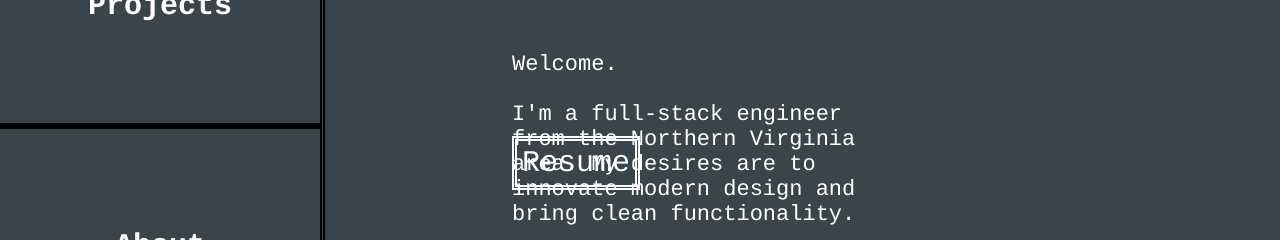
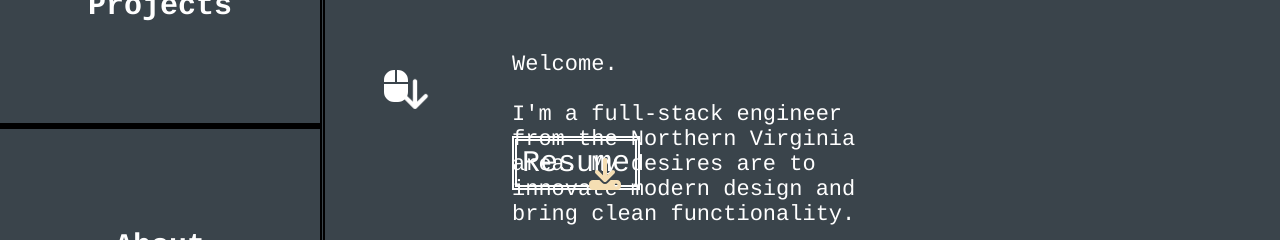
Before and after one commit to saehaana/html-css-prac, a React (Create React App) app: page / in a window 1280 px wide. Shown: the part 290-530 px from the top of the page. Built offline with nearby package versions, Linux system fonts and the light colour scheme.

Commit message:
moved resume download to separate icon, added scoll indicator to home page, updated preloader motion

```diff
--- a/src/App.js
+++ b/src/App.js
@@ -39,7 +39,13 @@ const App = () => {
                     transition={{ duration: 1, delay: 0.5}}>
                     Portfolio
                 </motion.h1>
-                <h1 className = "preloader-linebreak">||</h1>
+                <motion.h1
+                    className = "preloader-linebreak"
+                    initial={{ opacity: 0 }}
+                    animate={{ opacity: 1 }}
+                    transition={{ duration: 1}}>
+                    ||
+                </motion.h1>
                 <motion.h1
                     className = "preloader-subtitle"
                     initial={{ opacity: 0 }}
@@ -115,7 +121,7 @@ const App = () => {
 
         {
         <Routes>
-        <Route path = "/" element={<Home/>}/>
+        <Route path = "/" element={<Home/>} />
         <Route path = "/About" element={<About/>} />
         <Route path = "/Projects" element={<Projects/>} />
         </Routes>
--- a/src/components/Home.js
+++ b/src/components/Home.js
@@ -1,10 +1,21 @@
 import React from 'react';
 import '../stylesheets/Home.css';
 import{ motion } from "framer-motion"
+import { FontAwesomeIcon } from '@fortawesome/react-fontawesome'
+import { faArrowDown, faDownload, faMouse } from '@fortawesome/free-solid-svg-icons';
+
 
 const Home = () => {
     return (
     <>
+    <motion.div
+        initial={{ opacity: 0 }}
+        animate={{ opacity: 1 }}
+        transition={{ duration: 1, delay: 2}}>
+        <FontAwesomeIcon icon={faMouse} size="2x" id='mouse'/>
+        <FontAwesomeIcon icon={faArrowDown} beat size="2x" id='arrow-down'/>
+    </motion.div>
+
     <div className = "message-box">
         <motion.p
             className = "message"
@@ -21,8 +32,19 @@ const Home = () => {
             animate={{ opacity: 1 }}
             transition={{ duration: 1, delay: 1.5}}
         >
-                <a href="/Saehaan A. Resume.pdf" target="_blank">Resume</a>
+            Resume
         </motion.div>
+        <motion.a
+            href="/Saehaan A. Resume.pdf"
+            target="_blank"
+            initial={{ opacity: 0 }}
+            animate={{ opacity: 1 }}
+            transition={{ duration: 1, delay: 1.5}}
+        >
+            <motion.div whileHover={{ scale: 1.2}} className='download'>
+                <FontAwesomeIcon icon={faDownload} size="2x"/>
+            </motion.div>
+        </motion.a>
     </div>
     </>
     );
--- a/src/stylesheets/Home.css
+++ b/src/stylesheets/Home.css
@@ -1,8 +1,3 @@
-.home-container{
-    position: relative;
-    width: 100vw;
-    height: 100vh;
-}
 .message-box{
     position: absolute;
     top:40%;
@@ -29,14 +24,26 @@
     padding: 5px;
     border: 5px double white;
 }
-.resume a:link, a:visited {
+.resume a:link, a:visited, a:hover, a:active {
     color: rgb(255, 255, 255);
     text-decoration: none;
 }
-.resume a:hover {
-    color: rgb(255, 255, 255);
-    background-color: rgb(0, 0, 0);
+.download{
+    position:absolute;
+    bottom:0;
+    left:20%;
+    color: wheat;
 }
-.resume a:active {
+#mouse{
+    position:absolute;
+    top:45%;
+    left:30%;
     color: white;
 }
+#arrow-down{
+    position:absolute;
+    top:46%;
+    left:31.5%;
+    color: white;
+    --fa-animation-duration: 3s;
+}
```
Lines whose indentation alone changed are shown as unchanged.
